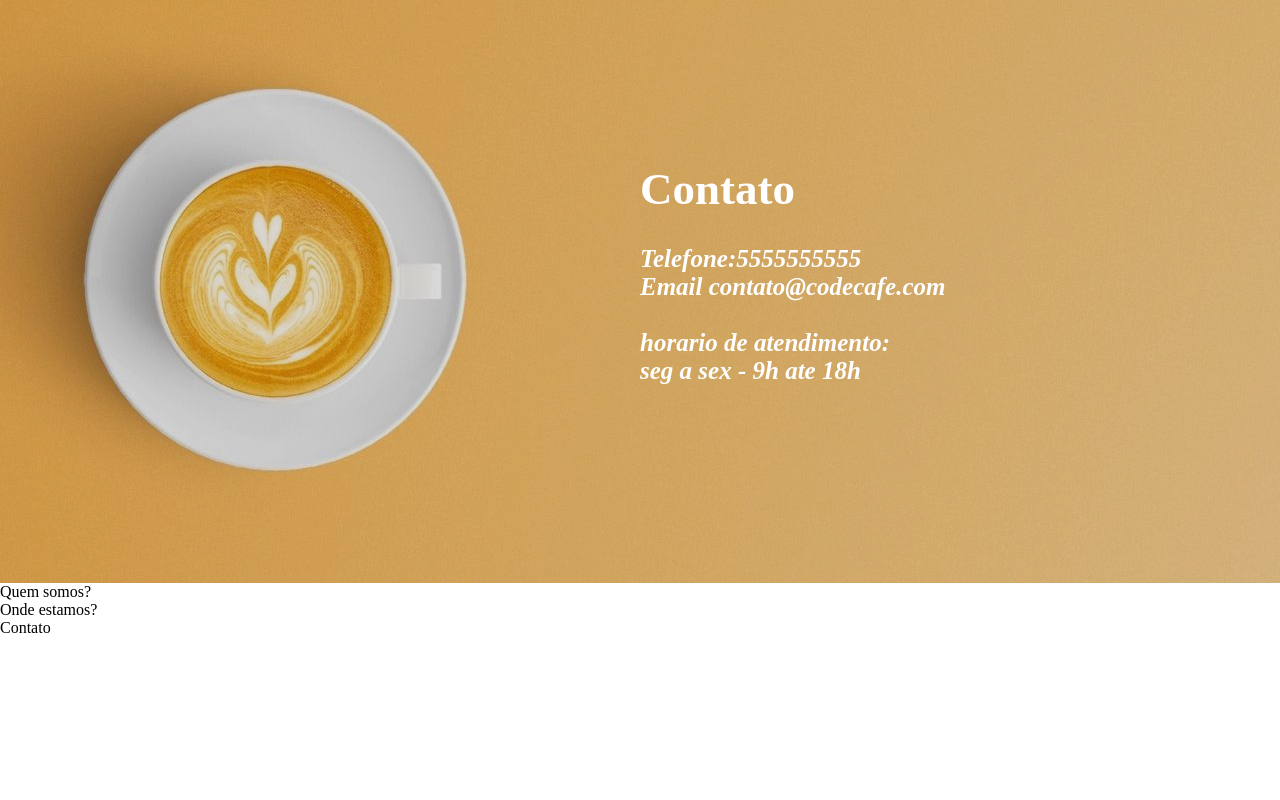
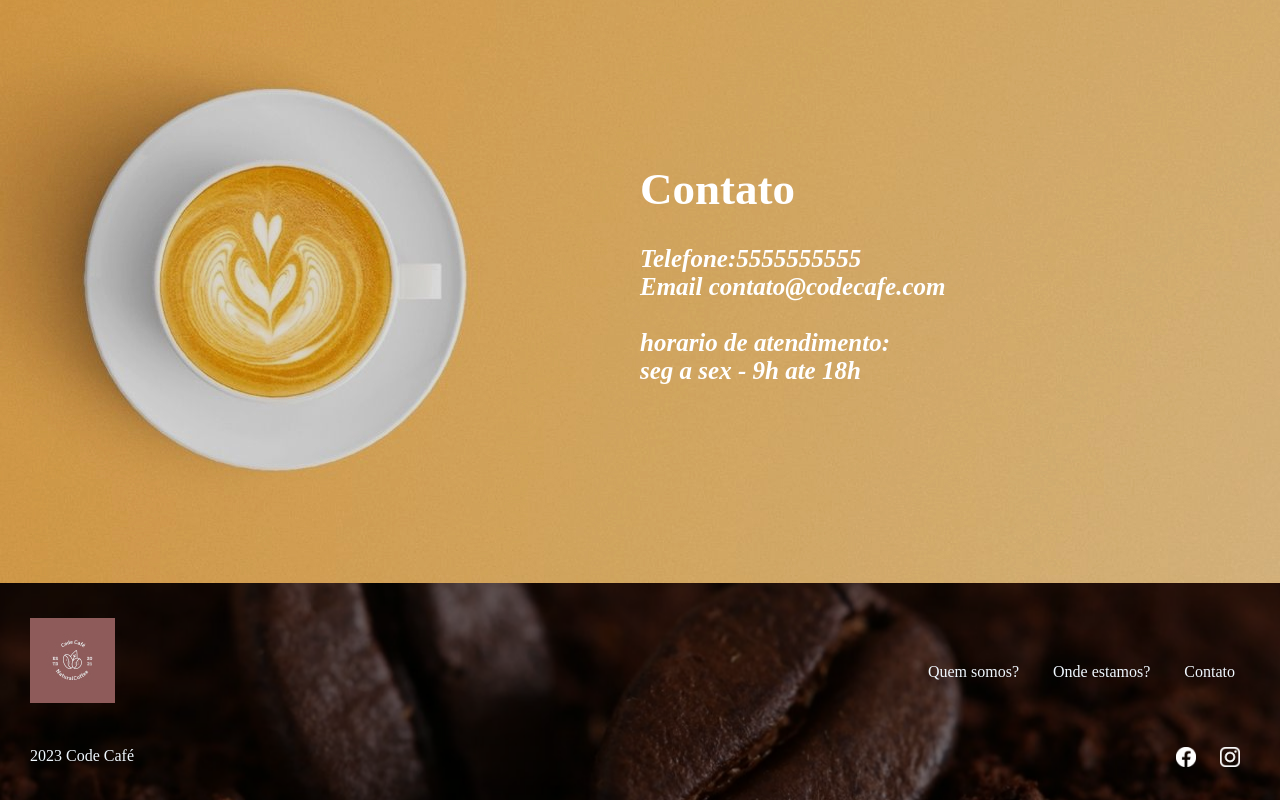
Before and after one commit to Jocival-Leandro/Code-Caf-, a plain HTML site: page index.html in a window 1280 px wide. Shown: the part 2781-3581 px from the top of the page. Before the commit the page ends 3418 px from the top, so only its background shows below. Drawn offline with Linux system fonts and the light colour scheme; a web font is replaced by a local one.

Commit message:
foi acrescentado imagens, rodape e estilizaçoes

```diff
--- a/index.html
+++ b/index.html
@@ -11,8 +11,8 @@
     <meta name="description" content="Cafeteria especializada em cafés gourmet de alta qualidade">
 
     <link rel="stylesheet" href="src/css/reset.css">
-
     <link rel="stylesheet" href="src/css/style.css">
+    <link rel="stylesheet" href="src/css/responsive.css">
 
     <link rel="preconnect" href="https://fonts.googleapis.com">
 <link rel="preconnect" href="https://fonts.gstatic.com" crossorigin>
@@ -44,11 +44,11 @@
         <section class="secao-com-texto"
         id="quem-somos">
 
-        <header>
-            <img src="/src/images/logo-secoes.png">
-            <h2>Quem somos</h2>
-        </header>
-        <p>Lorem ipsum dolor sit amet consectetur adipisicing elit. Quisquam nobis perspiciatis officiis commodi ad molestias? Commodi minus dolorem ad quis, placeat distinctio quasi cum laborum et vel rerum doloremque excepturi.</p>
+            <header>
+                <img src="/src/images/logo-secoes.png">
+                <h2>Quem somos</h2>
+            </header>
+            <p>Lorem ipsum dolor sit amet consectetur adipisicing elit. Quisquam nobis perspiciatis officiis commodi ad molestias? Commodi minus dolorem ad quis, placeat distinctio quasi cum laborum et vel rerum doloremque excepturi.</p>
 
         </section>
 
@@ -86,17 +86,29 @@
 
     </main>
 
-    <footer>
-        <a href=""></a>
+    <footer class="rodape">
+        <a href="index.html">
+            <img src="/src/images/logo.jpg" class="logo">
+        </a>
 
         <ul>
-            <li><a href="">Quem somos?</a></li>
-            <li><a href="">Onde estamos?</a></li>
-            <li><a href="">Contato</a></li>
+            <li><a href="#quem-somos">Quem somos?</a></li>
+            <li><a href="#onde-estamos">Onde estamos?</a></li>
+            <li><a href="#contato">Contato</a></li>
         </ul>
 
-        <div class="redes-sociais"></div>
-        <div class="copyright"></div>
+        <div class="conteudo-de-baixo">
+
+            <div class="redes-sociais">
+                <a href="#" target="_blank">
+                    <img class="facebook" title="logo facebook" src="/src/images/face.png" alt="logo facebook">
+                </a>
+                <a href="#" target="_blank">
+                    <img class="instagram" title="logo instagram" src="/src/images/insta.png" alt="logo instagram">
+                </a>
+            </div>
+            <div class="copyright">2023 Code Café</div>
+        </div>
     </footer>
 
 </body>
--- a/src/css/style.css
+++ b/src/css/style.css
@@ -1,5 +1,6 @@
 body {
-    max-width: 1440;
+    max-width: 1400px;
+    margin: 0 auto;
 }
 
 /* header- CABEÇALHO E LOGO */
@@ -157,3 +158,60 @@ body {
     top: 30%;
     left: 50%;
 }
+
+
+
+
+    /* footer estilizando logo */
+
+.rodape {
+    background: url(../images/fundo-rodape.jpg) center center no-repeat;
+    padding: 35px 30px;
+    background-size: cover;
+}
+
+.rodape ul {
+    float: right;
+    margin-top: 30px;
+}
+
+.rodape ul li {
+    display: inline-block;
+    padding: 15px;
+}
+
+.rodape ul li a {
+    color: aliceblue;
+}
+
+.rodape ul li a:hover {
+    font-weight: 600;
+    color: brown;
+    font-size: 20px;
+}
+
+.rodape .copyright {
+    color: aliceblue;
+
+}
+
+.rodape .redes-sociais .facebook,
+.rodape .redes-sociais .instagram {
+    width: 20px;
+    height: 20px;
+    margin: 0px 10px;
+}
+
+.rodape .redes-sociais {
+    float: right;
+    clear: both;
+}
+
+
+
+
+/* footer conteudo de baixo */
+
+.rodape .conteudo-de-baixo {
+    margin-top: 40px;
+}
```
Also changed, not shown: src/css/responsive.css (added, +7 -0 lines).
